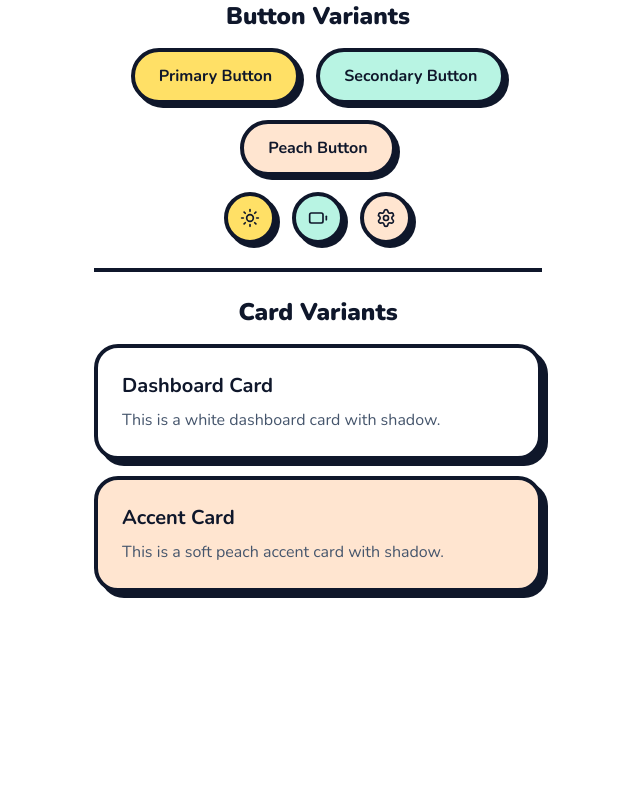
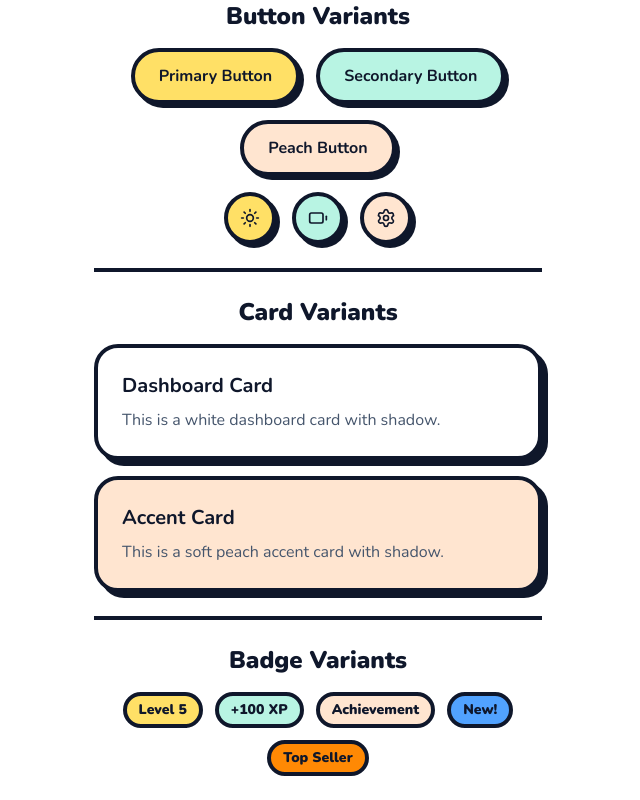
Before and after one commit to QuadCoreOrg/SolarCast, a React (Vite) app: page / in a window 1280 px wide. Shown: the part 876-1676 px from the top of the page, without its empty margins (322-962 px from the left). Before the commit the page ends 1492 px from the top, so only its background shows below. Built offline with nearby package versions, Linux system fonts and the light colour scheme.

Commit message:
Add Badge component to App and implement badge variants for display

```diff
--- a/src/App.jsx
+++ b/src/App.jsx
@@ -3,6 +3,7 @@ import useGameStore from "./store/useGameStore";
 import { motion } from "framer-motion";
 import Button from "./components/Button";
 import Card from "./components/Card";
+import Badge from "./components/Badge";
 import { Sun, Battery, Settings } from "lucide-react";
 
 function App() {
@@ -162,6 +163,17 @@ function App() {
           </div>
         </div>
 
+        <div className="border-t-4 border-slate-900 pt-6 mt-6">
+          <h2 className="font-black text-2xl mb-4 text-center">Badge Variants</h2>
+          <div className="flex flex-wrap gap-3 justify-center">
+            <Badge color="bg-sunny-yellow">Level 5</Badge>
+            <Badge color="bg-mint-green">+100 XP</Badge>
+            <Badge color="bg-soft-peach">Achievement</Badge>
+            <Badge color="bg-blue-400">New!</Badge>
+            <Badge color="bg-orange-400">Top Seller</Badge>
+          </div>
+        </div>
+
       </div>
     </div>
   );
--- /dev/null
+++ b/src/components/Badge.jsx
@@ -0,0 +1,11 @@
+const baseClasses = 'border-4 border-slate-900 rounded-full px-3 py-1 text-sm font-black text-slate-900';
+
+function Badge({ children, color = 'bg-sunny-yellow', className = '', ...props }) {
+  return (
+    <span className={`${baseClasses} ${color} ${className}`} {...props}>
+      {children}
+    </span>
+  );
+}
+
+export default Badge;
--- a/tasks/01-components.md
+++ b/tasks/01-components.md
@@ -21,9 +21,9 @@ Bu doküman, SolarCast projesinin ortak UI bileşenlerini `design-system.md` ve
 
 ### 3. Badge Component (`<Badge />`)
 
-- [ ] Level ve Başarım (Achievement) göstermek için ufak, hap şeklinde (pill-shaped) bileşen.
-- [ ] Sınıflar: `border-4 border-slate-900 rounded-full px-3 py-1 text-sm font-black text-slate-900`.
-- [ ] Arka plan rengi prop olarak geçilebilmeli (örn: `bg-sunny-yellow` veya `bg-mint-green`).
+- [x] Level ve Başarım (Achievement) göstermek için ufak, hap şeklinde (pill-shaped) bileşen.
+- [x] Sınıflar: `border-4 border-slate-900 rounded-full px-3 py-1 text-sm font-black text-slate-900`.
+- [x] Arka plan rengi prop olarak geçilebilmeli (örn: `bg-sunny-yellow` veya `bg-mint-green`).
 
 ### 4. ProgressBar Component (`<ProgressBar />`)
 
```
